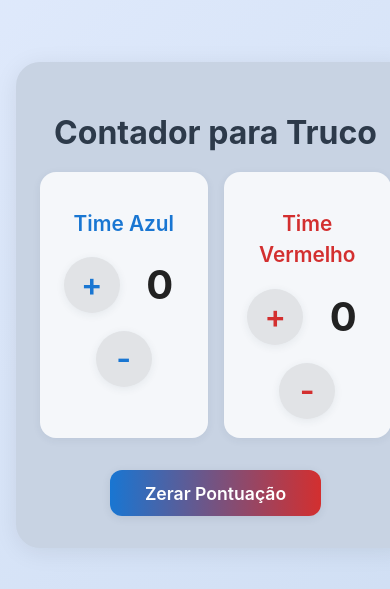
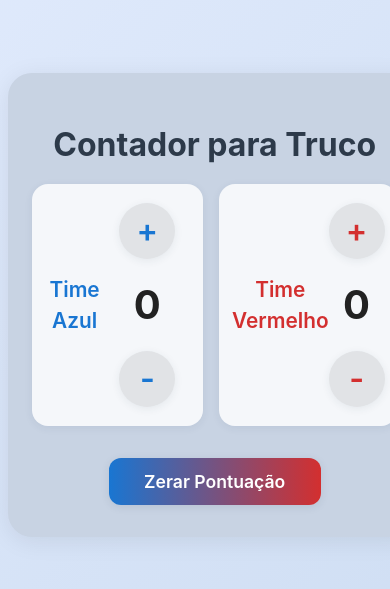
Before and after one commit to heitorrsdev/Contador-truco, a React (Vite) app: page / in a window 390 px wide. Shown: the part 117-706 px from the top of the page. Built offline with nearby package versions, Linux system fonts and the light colour scheme.

Commit message:
style: improve responsiveness

```diff
--- a/src/App.css
+++ b/src/App.css
@@ -29,14 +29,12 @@ h1 {
 
 .teams {
   display: flex;
-  flex-direction: row; /* por padrão, empilha no mobile */
   gap: 1rem;
   width: 100%;
 }
 
 @media (min-width: 600px) {
   .teams {
-    flex-direction: row;
     justify-content: center;
     gap: 2rem;
   }
@@ -53,6 +51,10 @@ h1 {
   flex: 1;
   max-width: 100%;       /* impede de estourar a tela */
   padding: 1.2rem 0.8rem;
+
+  @media (max-width: 600px) {
+    flex-direction: row;
+  }
 }
 
 .team h2 {
```
